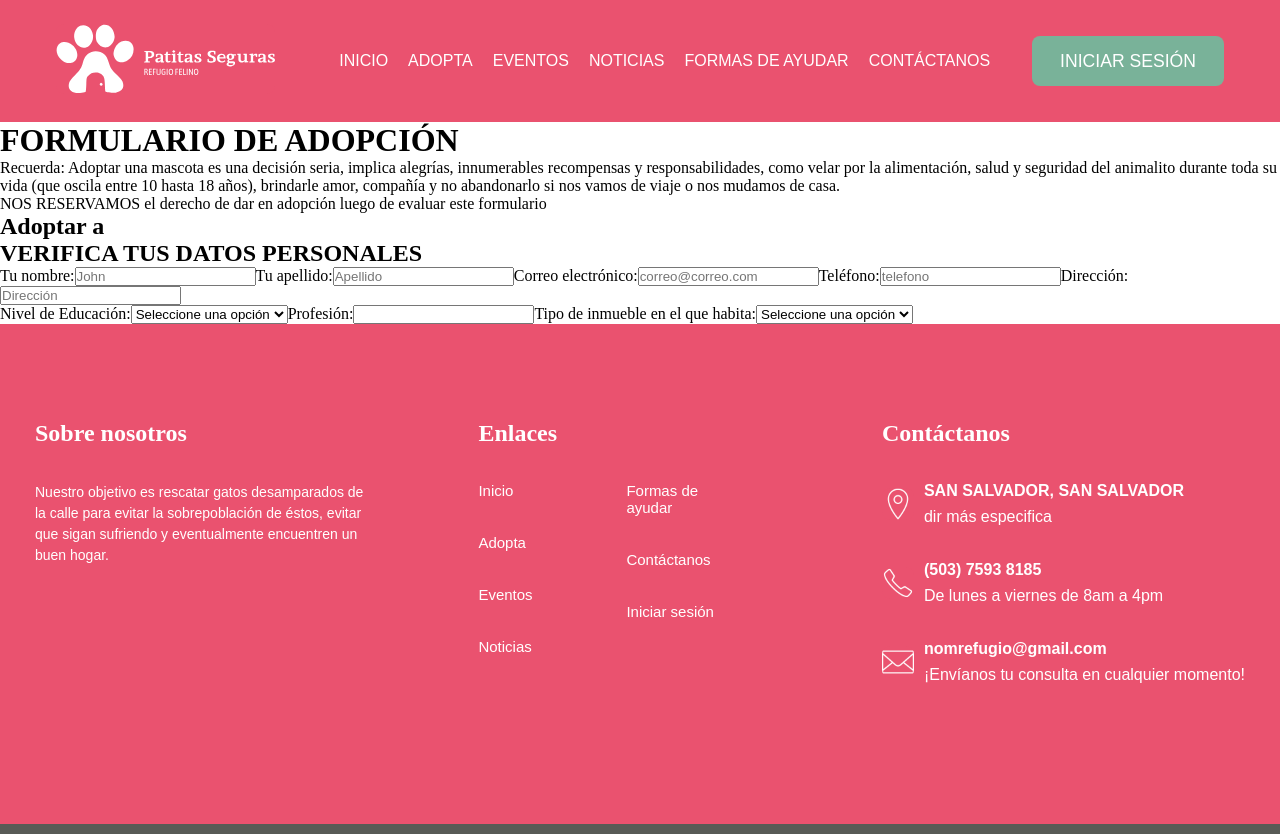
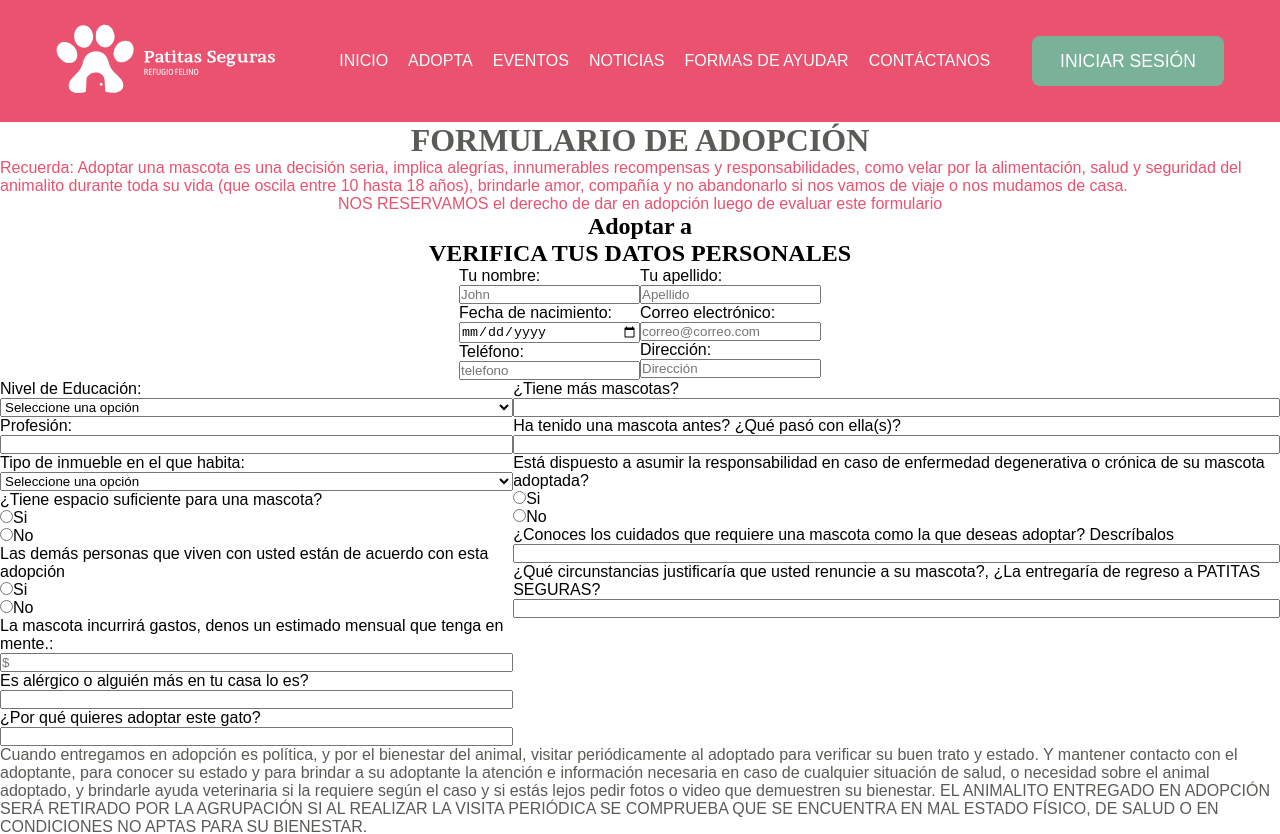
Before and after one commit to valeor0224/Proyecto-web, a React (Vite) app in the folder proyecto-equipo-13-sec-01-powerpuffs-client/: page /AdoptionForm in a window 1280 px wide. Shown: the top 834 px of the page. Built offline with nearby package versions, Linux system fonts and the light colour scheme; a web font is replaced by a local one.

Commit message:
almost done con fields

```diff
--- a/proyecto-equipo-13-sec-01-powerpuffs-client/src/pages/AdoptionForm/AdoptionForm.css
+++ b/proyecto-equipo-13-sec-01-powerpuffs-client/src/pages/AdoptionForm/AdoptionForm.css
@@ -0,0 +1,60 @@
+.AdoptionForm{
+    display: flex;
+    flex-direction: column;
+    align-items: center;
+}
+
+.top-AdoptionForm{
+    display: flex;
+    flex-direction: column;
+    align-items: center;
+}
+
+.top-AdoptionForm h1{
+    font-family: var(--titles-font);
+    color: var(--dark-gray)
+}
+
+.top-AdoptionForm p{
+    font-family: var(--info-font);
+    color: var(--pink)
+}
+
+.datos-personales-AdoptionForm{
+    display: flex;
+    flex-direction: row;
+    font-family: var(--info-font);
+}
+
+.datos-personales-AdoptionForm-left{
+    display: flex;
+    flex-direction: column;
+}
+
+.datos-personales-AdoptionForm-right{
+    display: flex;
+    flex-direction: column;
+}
+
+.preguntas-AdoptionForm{
+    display: flex;
+    flex-direction: row;
+    font-family: var(--info-font);
+}
+
+.preguntas-AdoptionForm-left{
+    display: flex;
+    flex-direction: column;
+}
+
+.preguntas-AdoptionForm-right{
+    display: flex;
+    flex-direction: column;
+}
+
+.acepta-politica-adopcion{
+    font-family: var(--info-font);
+    color: var(--dark-gray);
+    display: flex;
+    flex-direction: column;
+}
--- a/proyecto-equipo-13-sec-01-powerpuffs-client/src/pages/AdoptionForm/AdoptionForm.jsx
+++ b/proyecto-equipo-13-sec-01-powerpuffs-client/src/pages/AdoptionForm/AdoptionForm.jsx
@@ -24,31 +24,45 @@ function AdoptionForm() {
                 </div>
             </div>
 
-            <div className='datos-personales-AdoptionForm'>
             <h2>
                 VERIFICA TUS DATOS PERSONALES
             </h2>
 
+            <div className='datos-personales-AdoptionForm'>
 
+
+                <div className='datos-personales-AdoptionForm-left'>
                     <label htmlFor="nombre">Tu nombre:</label>
                     <input type="text" id="nombre" name="nombre" placeholder="John" />
 
+                    <label htmlFor="fecha-nacimiento">Fecha de nacimiento:</label>
+                    <input type="date" id="fecha-nacimiento" name="fecha-nacimiento" />
+
+                    <label htmlFor="telefono">Teléfono:</label>
+                    <input type="text" id="telefono" name="telefono" placeholder="telefono" />
+                </div>
+
+                <div className='datos-personales-AdoptionForm-right'>
                     <label htmlFor="apellido">Tu apellido:</label>
                     <input type="text" id="apellido" name="apellido" placeholder="Apellido" />
 
                     <label htmlFor="email">Correo electrónico:</label>
                     <input type="email" id="email" name="email" placeholder="correo@correo.com" />
 
-                <label htmlFor="telefono">Teléfono:</label>
-                <input type="text" id="telefono" name="telefono" placeholder="telefono" />
-
                     <label htmlFor="direccion">Dirección:</label>
                     <input type="text" id="direccion" name="direccion" placeholder="Dirección" />
+                </div>
+
+
+
+
 
             </div>
 
             <div className='preguntas-AdoptionForm'>
 
+
+                <div className='preguntas-AdoptionForm-left'>
                     <label htmlFor="Educacion">Nivel de Educación:</label>
                     <select id="Educacion" name="Educacion">
                         <option value="" selected disabled>Seleccione una opción</option>
@@ -64,10 +78,80 @@ function AdoptionForm() {
                         <option value="Apartamento">Apartamento</option>
                     </select>
 
+                    <label htmlFor="espacio">¿Tiene espacio suficiente para una mascota?</label>
+                    <label>
+                        <input type="radio" name="agree" value="yes" />
+                        Si
+                    </label>
+
+                    <label>
+                        <input type="radio" name="agree" value="no" />
+                        No
+                    </label>
+
+                    <label htmlFor="acuerdo">Las demás personas que viven con usted están de acuerdo con esta adopción</label>
+                    <label>
+                        <input type="radio" name="agree" value="yes" />
+                        Si
+                    </label>
+
+                    <label>
+                        <input type="radio" name="agree" value="no" />
+                        No
+                    </label>
+
+                    <label htmlFor="gastos">La mascota incurrirá gastos, denos un estimado mensual que tenga en mente.:</label>
+                    <input type="number" id="gastos" name="gastos" min="0" step="0.01" placeholder="$" />
+
+                    <label htmlFor="alergias">Es alérgico o alguién más en tu casa lo es?</label>
+                    <input type="text" id="alergias" name="alergias" placeholder="" />
+
+
+                    <label htmlFor="razon">¿Por qué quieres adoptar este gato?</label>
+                    <input type="text" id="razon" name="razon" placeholder="" />
+
+                </div>
+
+                <div className='preguntas-AdoptionForm-right'>
+                    <label htmlFor="mascotas">¿Tiene más mascotas?</label>
+                    <input type="text" id="mascotas" name="mascotas" placeholder="" />
+
+                    <label htmlFor="mascotas-pasada">Ha tenido una mascota antes? ¿Qué pasó con ella(s)?</label>
+                    <input type="text" id="mascotas-pasadas" name="mascotas-pasada" placeholder="" />
+
+                    <label htmlFor="responsabilidad">Está dispuesto a asumir la responsabilidad en caso de enfermedad degenerativa o crónica de su mascota adoptada?</label>
+                    <label>
+                        <input type="radio" name="agree" value="yes" />
+                        Si
+                    </label>
+
+                    <label>
+                        <input type="radio" name="agree" value="no" />
+                        No
+                    </label>
+
+
+                    <label htmlFor="cuidados">¿Conoces los cuidados que requiere una mascota como la que deseas adoptar? Descríbalos</label>
+                    <input type="text" id="cuidados" name="cuidados" placeholder="" />
+
+                    <label htmlFor="renuncia">¿Qué circunstancias justificaría que usted renuncie a su mascota?, ¿La entregaría de regreso a PATITAS SEGURAS?</label>
+                    <input type="text" id="renuncia" name="renuncia" placeholder="" />
+
+                </div>
 
 
 
+            </div>
 
+            <div className='acepta-politica-adopcion'>
+                Cuando entregamos en adopción es política, y por el bienestar del animal, visitar periódicamente al adoptado para verificar su buen trato y estado. Y mantener contacto con el adoptante, para conocer su estado y para brindar a su adoptante la atención e información necesaria en caso de cualquier situación de salud, o necesidad sobre el animal adoptado, y brindarle ayuda veterinaria si la requiere según el caso y si estás lejos pedir fotos o video que demuestren su bienestar. EL ANIMALITO ENTREGADO EN ADOPCIÓN SERÁ RETIRADO POR LA AGRUPACIÓN SI AL REALIZAR LA VISITA PERIÓDICA SE COMPRUEBA QUE SE ENCUENTRA EN MAL ESTADO FÍSICO, DE SALUD O EN CONDICIONES NO APTAS PARA SU BIENESTAR.
+                <label>
+                    <input type="radio" name="aceptar" value="yes" />
+                    ACEPTO
+                </label>
+                <button className='enviar-solicitud'>
+                    ENVIAR SOLICITUD
+                </button>
             </div>
 
         </div>
```
Lines whose indentation alone changed are shown as unchanged.
